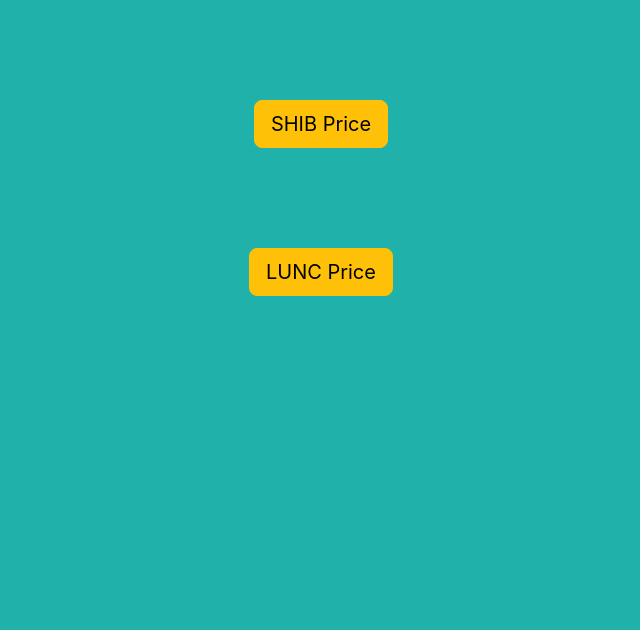
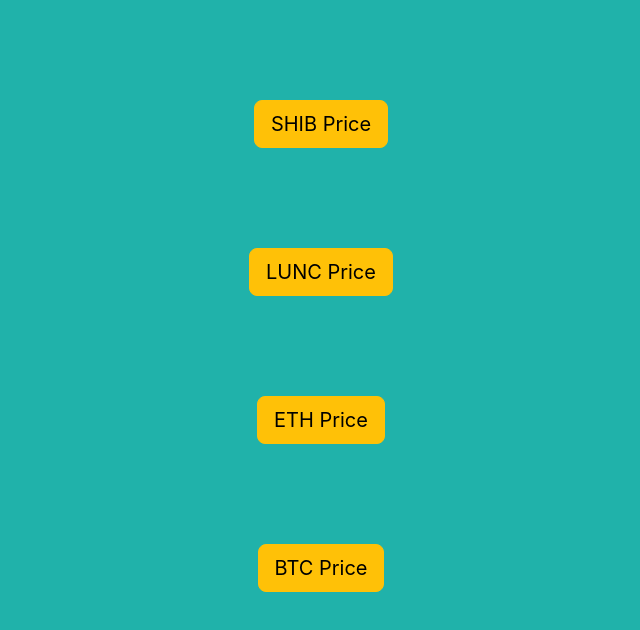
Before and after one commit to nasaldrops/cryptoprices, a React (Create React App) app: page / in a window 1280 px wide. Shown: the top 630 px of the page, without its empty margins (319-959 px from the left). Built offline with nearby package versions, Linux system fonts and the light colour scheme.

Commit message:
add ETH and BTC buttons

```diff
--- a/src/App.js
+++ b/src/App.js
@@ -8,6 +8,8 @@
 
   const [shibPrice, setShibPrice] = useState('');
   const [luncPrice, setLuncPrice] = useState('');
+  const [ethPrice, setEthPrice] = useState('');
+  const [btcPrice, setBtcPrice] = useState('');
 
 
 
@@ -27,14 +29,36 @@
 
   };
 
+  const fetchPriceETH = async () => {
+    const result = await axios.get('https://api.binance.com/api/v3/ticker/price?symbol=ETHBUSD');
+    console.log(result.data.price)
+    setEthPrice(result.data.price)
+
+
+  };
+
+  const fetchPriceBTC = async () => {
+    const result = await axios.get('https://api.binance.com/api/v3/ticker/price?symbol=BTCBUSD');
+    console.log(result.data.price)
+    setBtcPrice(result.data.price)
+
+
+  };
+
   return (
     <div className="container">
       <div>
-        <h1 className="title"> { shibPrice } </h1>
+        <h1 className="title"> {shibPrice} </h1>
         <button onClick={fetchPrice} className="btn btn-warning btn-lg">SHIB Price</button>
-        <br/>
-        <h1 className="title"> { luncPrice } </h1>
+        <br />
+        <h1 className="title"> {luncPrice} </h1>
         <button onClick={fetchPriceLUNC} className="btn btn-warning btn-lg">LUNC Price</button>
+        <br />
+        <h1 className="title"> {ethPrice} </h1>
+        <button onClick={fetchPriceETH} className="btn btn-warning btn-lg">ETH Price</button>
+        <br />
+        <h1 className="title"> {btcPrice} </h1>
+        <button onClick={fetchPriceBTC} className="btn btn-warning btn-lg">BTC Price</button>
       </div>
 
     </div>
```
